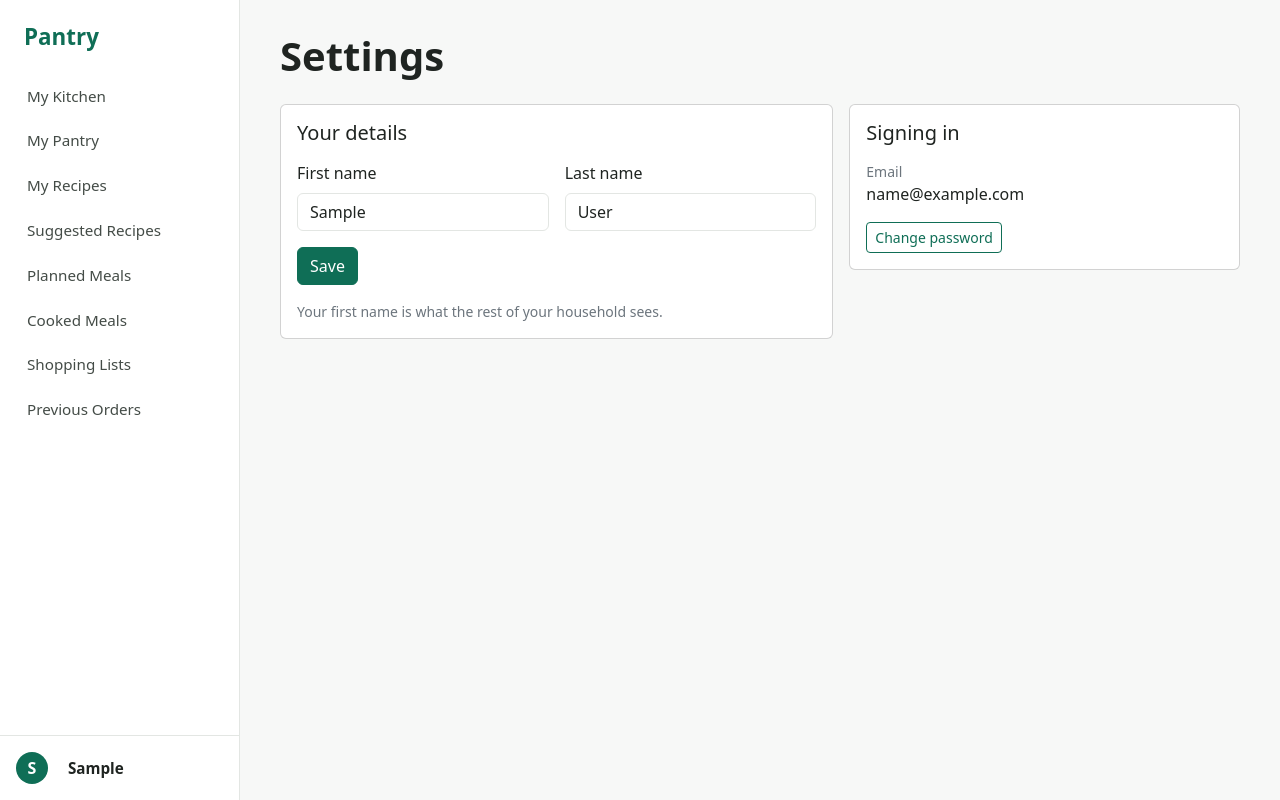
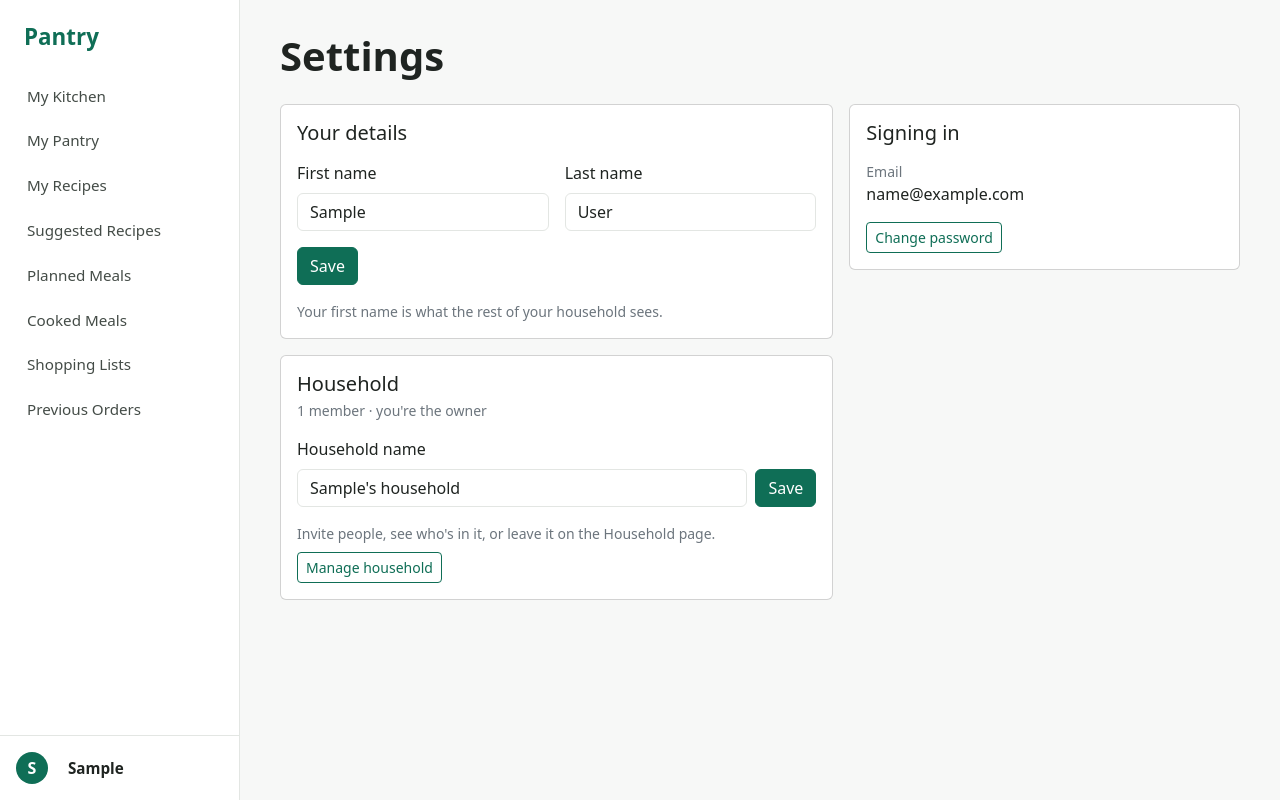
Before and after one commit to Yoobee270697583/2605_Pantry_v2, a Django app: page /settings/ in a window 1280 px wide. Run offline with Django 5.2, Linux system fonts and the light colour scheme; the visitor is signed in with stand-in values (Sample User, id 1); data comes from the database, SQL or seed files in the repository; data that the repository does not hold is empty.

Commit message:
Add household name to settings page

```diff
--- a/accounts/views.py
+++ b/accounts/views.py
@@ -2,12 +2,15 @@ from django.contrib import messages
 from django.contrib.auth.decorators import login_required
 from django.shortcuts import redirect, render
 
+from households.forms import RenameForm
+from households.models import HouseholdMember
+from households.utils import get_household
 from .forms import NameForm
 
 
 @login_required
 def settings_page(request):
-    """The Settings page, from the account menu. Your name, plus your email and a link to change your password."""
+    """The Settings page, from the account menu. Your name, your email and password, and your household."""
     # instance=request.user so the boxes start filled in, and saving updates you instead of making a new user
     name_form = NameForm(request.POST or None, instance=request.user)
 
@@ -17,4 +20,15 @@ def settings_page(request):
         # back to the page as a GET, so refreshing doesn't send the form again
         return redirect("accounts:settings")
 
-    return render(request, "accounts/settings.html", {"name_form": name_form})
+    household = get_household(request.user)
+    # only the owner can rename the household, the same rule as the Household page
+    is_owner = household.members.filter(user=request.user, role=HouseholdMember.OWNER).exists()
+
+    return render(request, "accounts/settings.html", {
+        "name_form": name_form,
+        "household": household,
+        "is_owner": is_owner,
+        "member_count": household.members.count(),
+        # Brix's form from the Household page - it posts to households:rename, which brings you back here
+        "rename_form": RenameForm(instance=household),
+    })
--- a/templates/accounts/settings.html
+++ b/templates/accounts/settings.html
@@ -47,5 +47,34 @@
             </div>
         </div>
     </div>
+
+    <div class="col-lg-7">
+        <div class="card">
+            <div class="card-body">
+                <h2 class="h5 mb-1">Household</h2>
+                <p class="small text-secondary mb-3">
+                    {{ member_count }} member{{ member_count|pluralize }} · {% if is_owner %}you're the owner{% else %}you're a member{% endif %}
+                </p>
+                {% if is_owner %}
+                    {# the same rename as the Household page. "next" brings you back here instead of the Household page #}
+                    <form method="post" action="{% url 'households:rename' %}" class="mb-3">
+                        {% csrf_token %}
+                        <input type="hidden" name="next" value="{{ request.get_full_path }}">
+                        <label for="{{ rename_form.name.id_for_label }}" class="form-label">Household name</label>
+                        <div class="d-flex gap-2">
+                            {{ rename_form.name }}
+                            <button type="submit" class="btn btn-primary">Save</button>
+                        </div>
+                    </form>
+                {% else %}
+                    <p class="small text-secondary mb-0">Household name</p>
+                    <p class="mb-1 text-break">{{ household.name }}</p>
+                    <p class="small text-secondary mb-3">Only the owner can rename it.</p>
+                {% endif %}
+                <p class="small text-secondary mb-2">Invite people, see who's in it, or leave it on the Household page.</p>
+                <a href="{% url 'households:index' %}" class="btn btn-outline-primary btn-sm">Manage household</a>
+            </div>
+        </div>
+    </div>
 </div>
 {% endblock %}
```
Also changed, not shown: households/views.py (+5 -3 lines).
